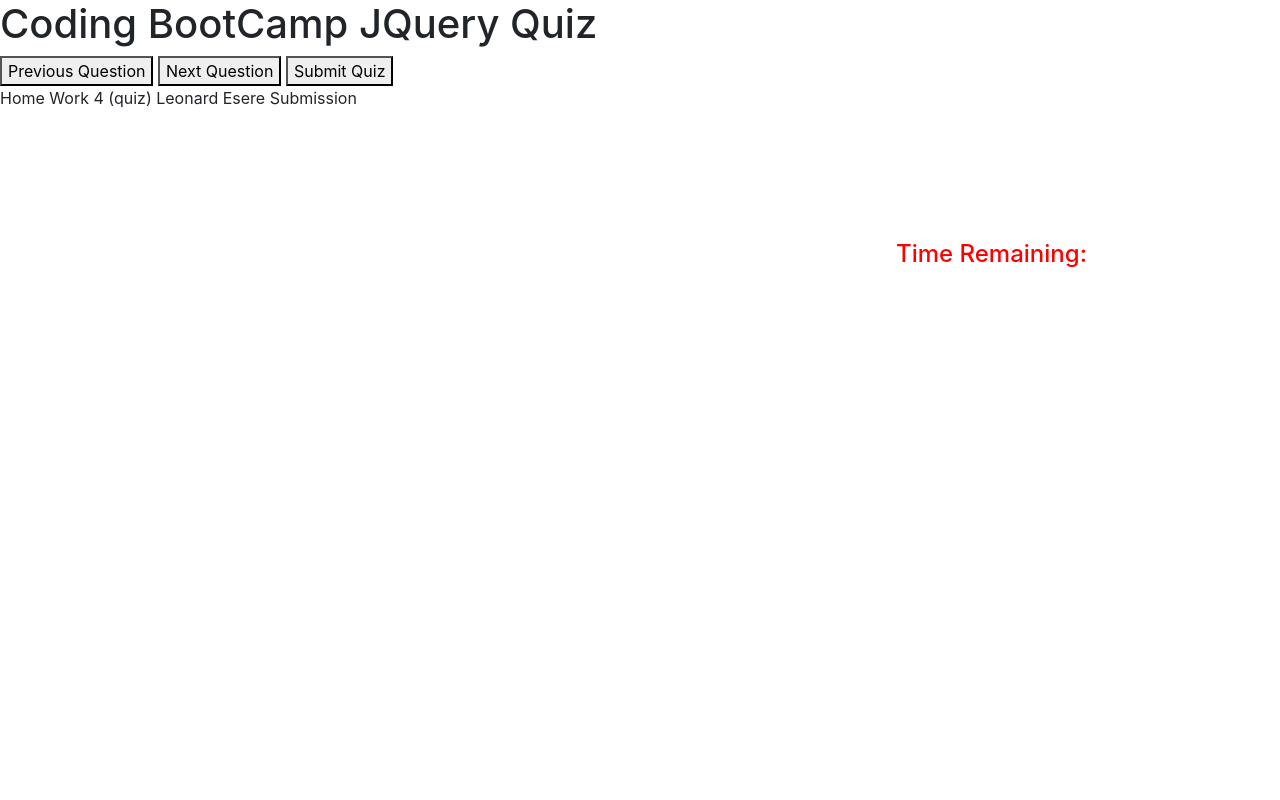
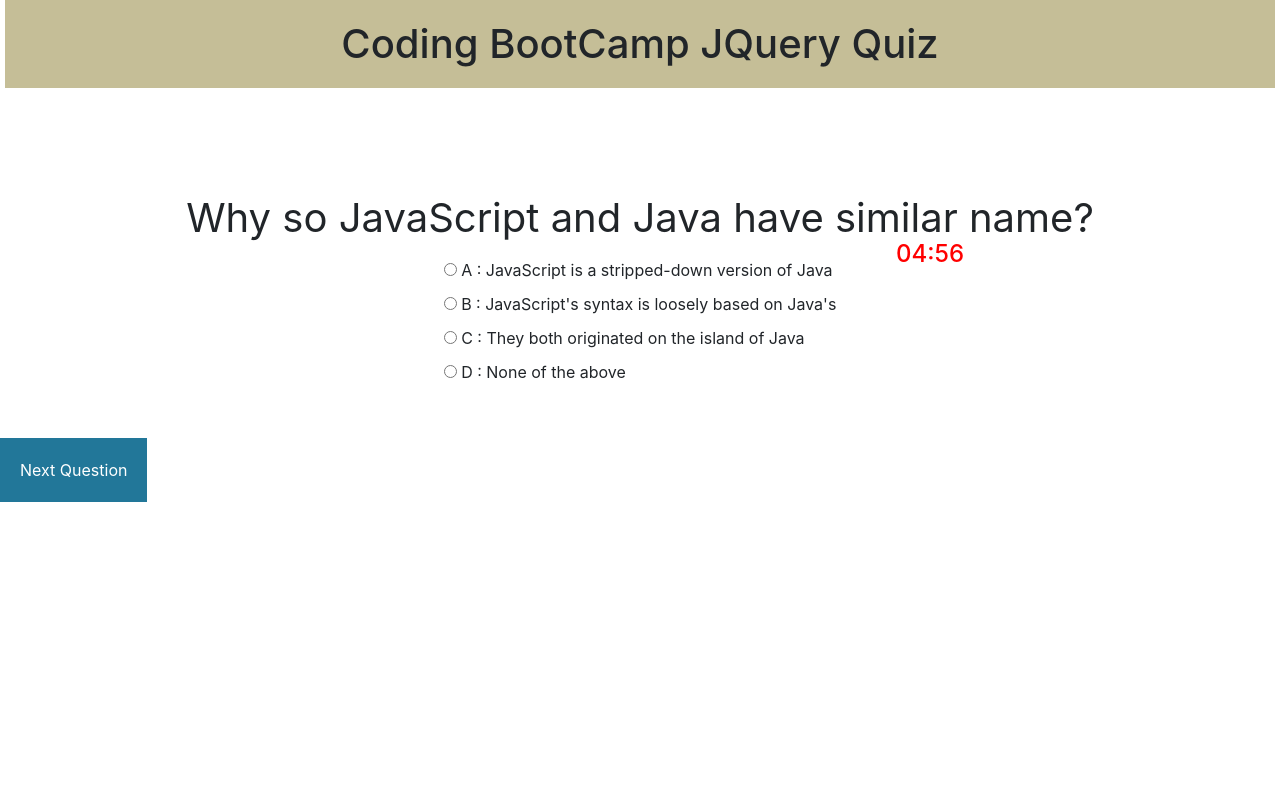
Before and after one commit to NijTeck/quizhomework, a plain HTML site: page index.html in a window 1280 px wide. Shown: the top 800 px of the page. Drawn offline with nearby package versions, Linux system fonts and the light colour scheme.

```diff
--- a/index.html
+++ b/index.html
@@ -7,10 +7,9 @@
 
       <!-- Added link to the jQuery Library -->
       <script src="https://cdnjs.cloudflare.com/ajax/libs/jquery/3.2.1/jquery.min.js"></script>
-
+       <link rel="stylesheet" type="text/css" href="style.css" />
       <!-- Added a link to Bootstrap-->
       <link rel="stylesheet" href="https://maxcdn.bootstrapcdn.com/bootstrap/4.0.0/css/bootstrap.min.css">
-
 
 
 
@@ -18,9 +17,10 @@
 
 <body>
 
-    <!--- HTML Body begines here -->
+    <!--- HTML Body begines here --> <div>
+        <h4 style="color:#FF0000;position:absolute;left:70%;top:30%;" test-align="center" ><span id="time">Time Remaining: </span><br/><span id='timer' style="font-size:25px;"></span></h4>
     <h1>Coding BootCamp JQuery Quiz</h1>
-
+    </div>
 
         <div class="quiz-container">
         <div id="quiz"></div>
@@ -30,8 +30,10 @@
     <button id="next">Next Question</button>
     <button id="submit">Submit Quiz</button>
     <div id="results"></div>
-<h4 style="color:#FF0000;position:absolute;left:70%;top:30%;" test-align="center" ><span id="time">Time Remaining: </span><br/><span id='timer' style="font-size:25px;"></span></h4>
 
+
+
+<script type="text/javascript" src="script.js"> </script>
 
 
 
--- a/style.css
+++ b/style.css
@@ -1,36 +1,48 @@
+
+      /*   some style formats we from  https://codepen.io/cmcg/pen/dlxvu */
 
 
       @import url(https://fonts.googleapis.com/css?family=Work+Sans:300,600);
 
+      @font-face {
+        font-family: 'Work Sans';
+        font-style: normal;
+        font-weight: 300;
+        src: url(https://fonts.gstatic.com/s/worksans/v7/QGY_z_wNahGAdqQ43RhVcIgYT2Xz5u32KxfXBi8Jpg.woff2) format('woff2');
+        unicode-range: U+0000-00FF, U+0131, U+0152-0153, U+02BB-02BC, U+02C6, U+02DA, U+02DC, U+2000-206F, U+2074, U+20AC, U+2122, U+2191, U+2193, U+2212, U+2215, U+FEFF, U+FFFD;
+      }
       body{
           font-size: 20px;
           font-family: 'Work Sans', sans-serif;
           color: #333;
       font-weight: 300;
       text-align: center;
-      background-color: #f8f6f0;
+      background-color: #726e61;
       }
       h1{
-      font-weight: 300;
-      margin: 0px;
-      padding: 10px;
-      font-size: 20px;
-      background-color:rgb(12, 56, 92);
-      color: #fff;
+      font-weight: 25px;
+      text-align: center;
+      margin: 5px;
+      padding: 20px;
+      font-size: 15px;
+      background-color:rgba(124, 108, 19, 0.438);
+      color: rgba(175, 177, 169, 0.938);
       }
 
       footer{
       font-weight: 300;
+      text-align: center;
       margin-top: 35%;
       padding: 100px;
       font-size: 20px;
-      background-color:rgb(12, 56, 92);
+      background-color:rgba(124, 108, 19, 0.438);
       color: #fff;
       position: relative
+
       }
 
       .question{
-      font-size: 30px;
+      font-size: 40px;
       margin-bottom: 10px;
       }
       .solutionOutput {
@@ -53,12 +65,10 @@
         cursor: pointer;
         margin-bottom: 20px;
       }
+
       button:hover{
           background-color: #38a;
       }
-
-
-
 
 
       .slide{
@@ -78,4 +88,5 @@
       position: relative;
       height: 250px;
       margin-top: 100px;
+      text-align:center;
       }
```
Also changed, not shown: script.js (+17 -5 lines). Lines whose indentation alone changed are shown as unchanged.
